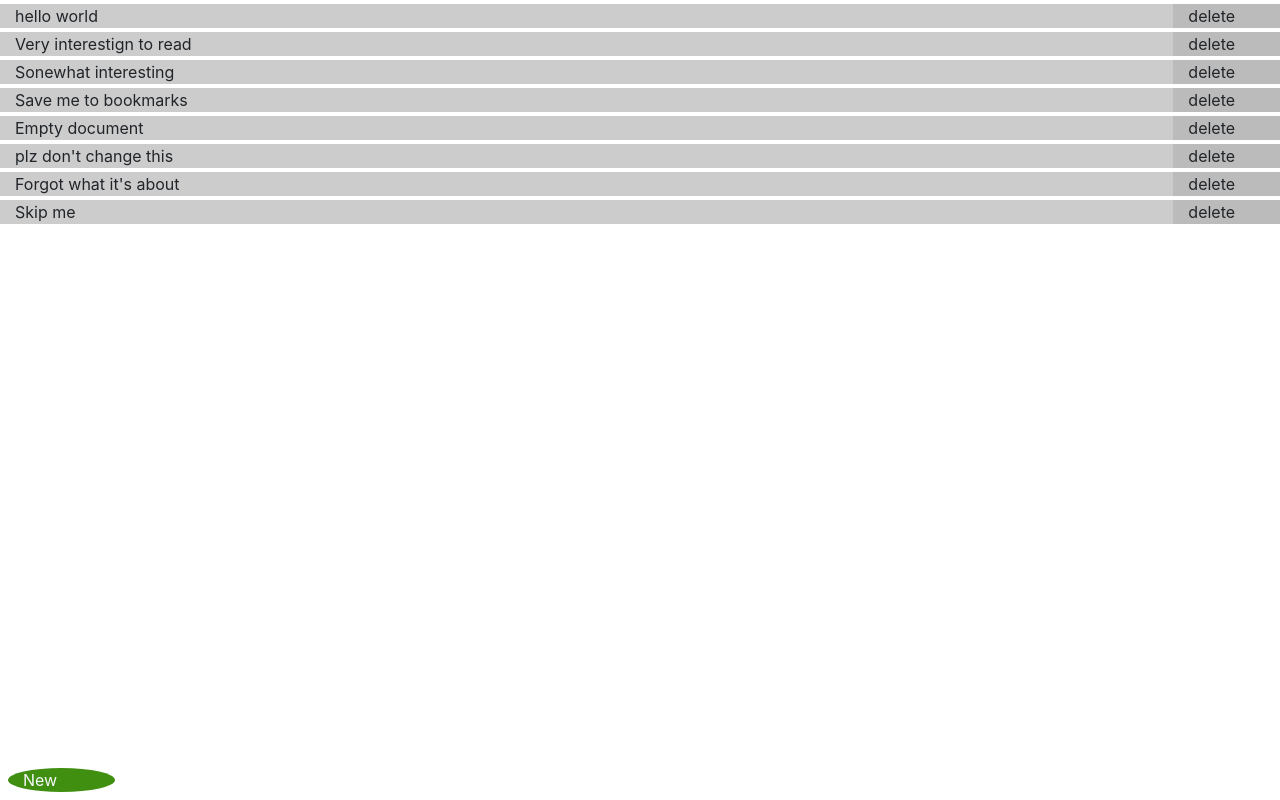
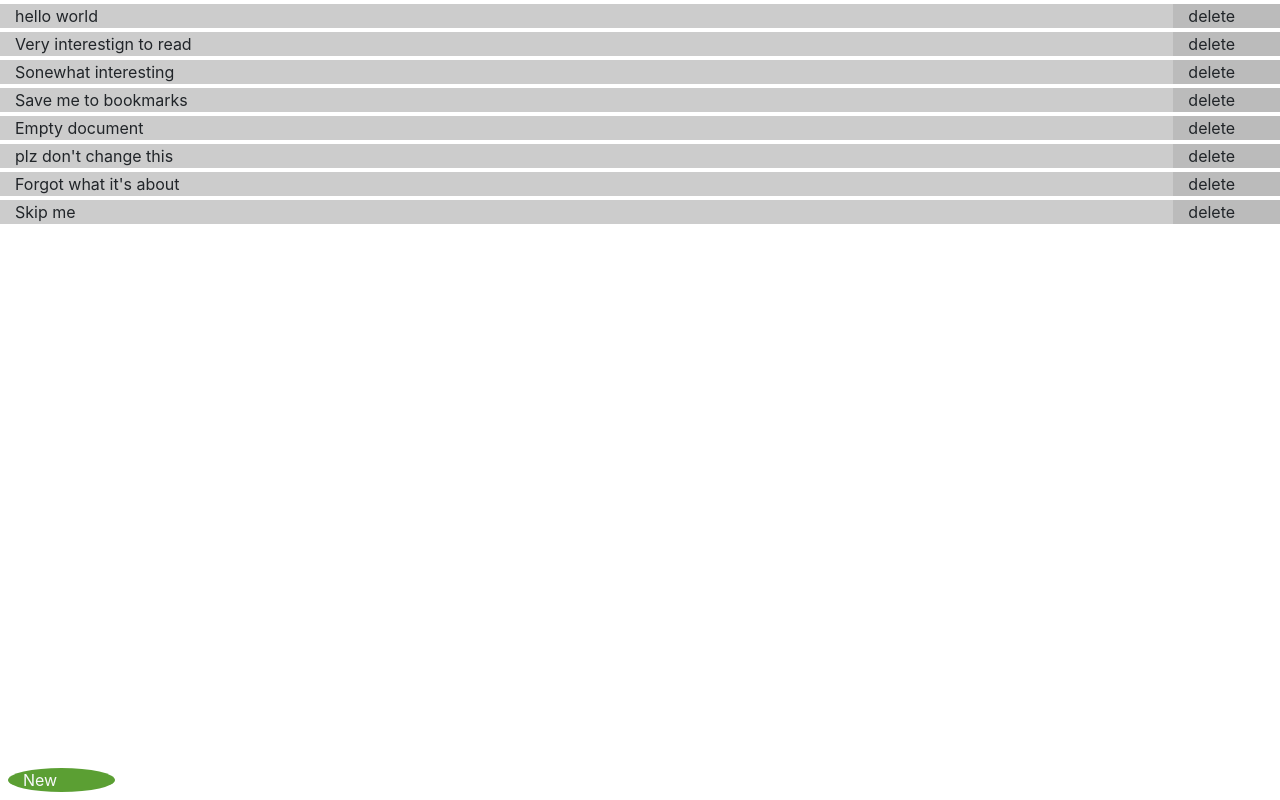
Before and after one commit to JohnFinn/markdown-editor, a Vue app in the folder frontend/: page / in a window 1280 px wide. Built offline with nearby package versions, Linux system fonts and the light colour scheme; the HTML template or start-up script is replaced by a standard one.

Commit message:
'new' button hover

```diff
--- a/frontend/src/components/StickyButton.vue
+++ b/frontend/src/components/StickyButton.vue
@@ -1,5 +1,9 @@
 <template>
-<div class="fixed-bottom mx-2 my-2 text-light rounded-circle col-1">
+<div
+     class="fixed-bottom mx-2 my-2 text-light rounded-circle col-1"
+     @mouseenter="hover"
+     @mouseleave="leave"
+>
     {{ title }}
 </div>
 </template>
@@ -7,6 +11,14 @@
 <script>
 export default {
     name: 'StickyButton',
+    methods:{
+        hover(arg) {
+            arg.target.style.backgroundColor = '#3c0'
+        },
+        leave(arg) {
+            arg.target.style.backgroundColor = '#380c'
+        },
+    },
     props: {
         title: String
     }
@@ -15,8 +27,7 @@ export default {
 
 <style scoped>
     div {
-        background-color: #380e;
+        background-color: #380c;
         display: inline-block;
     }
-
 </style>
```
